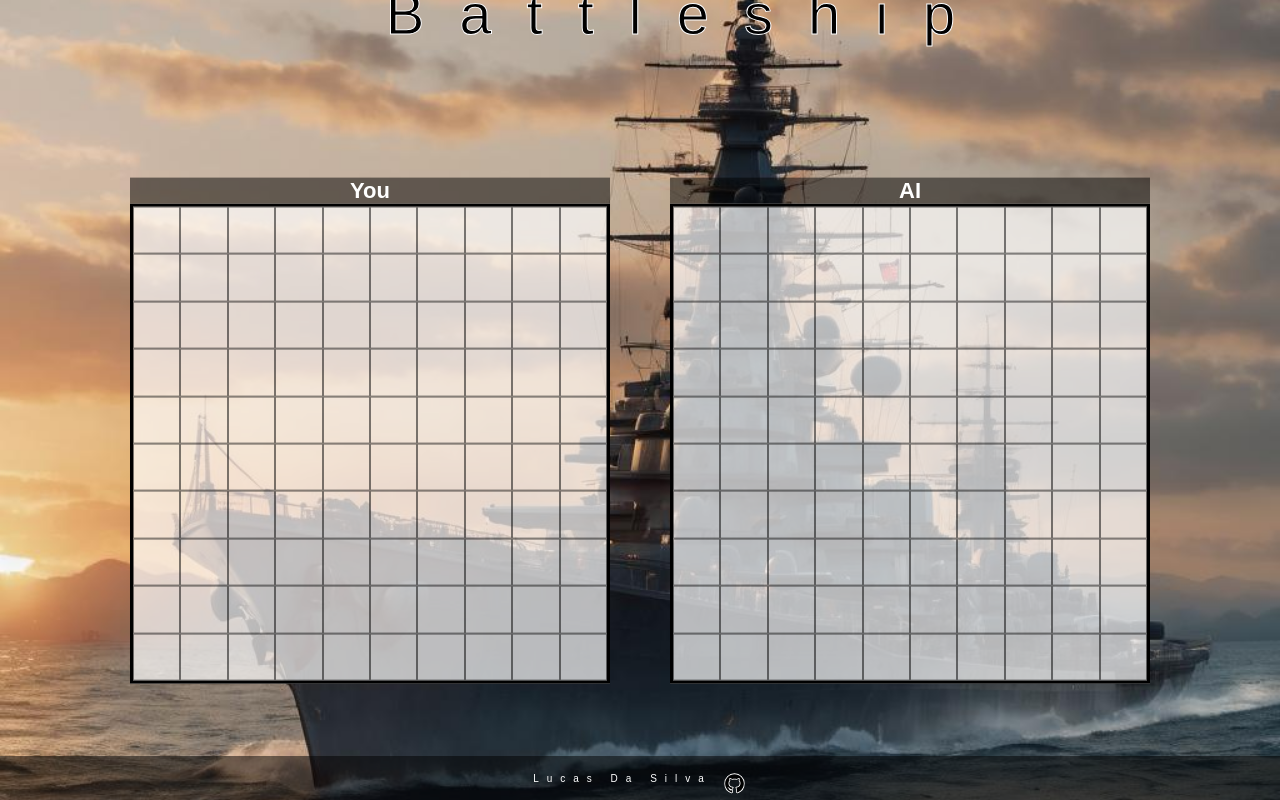
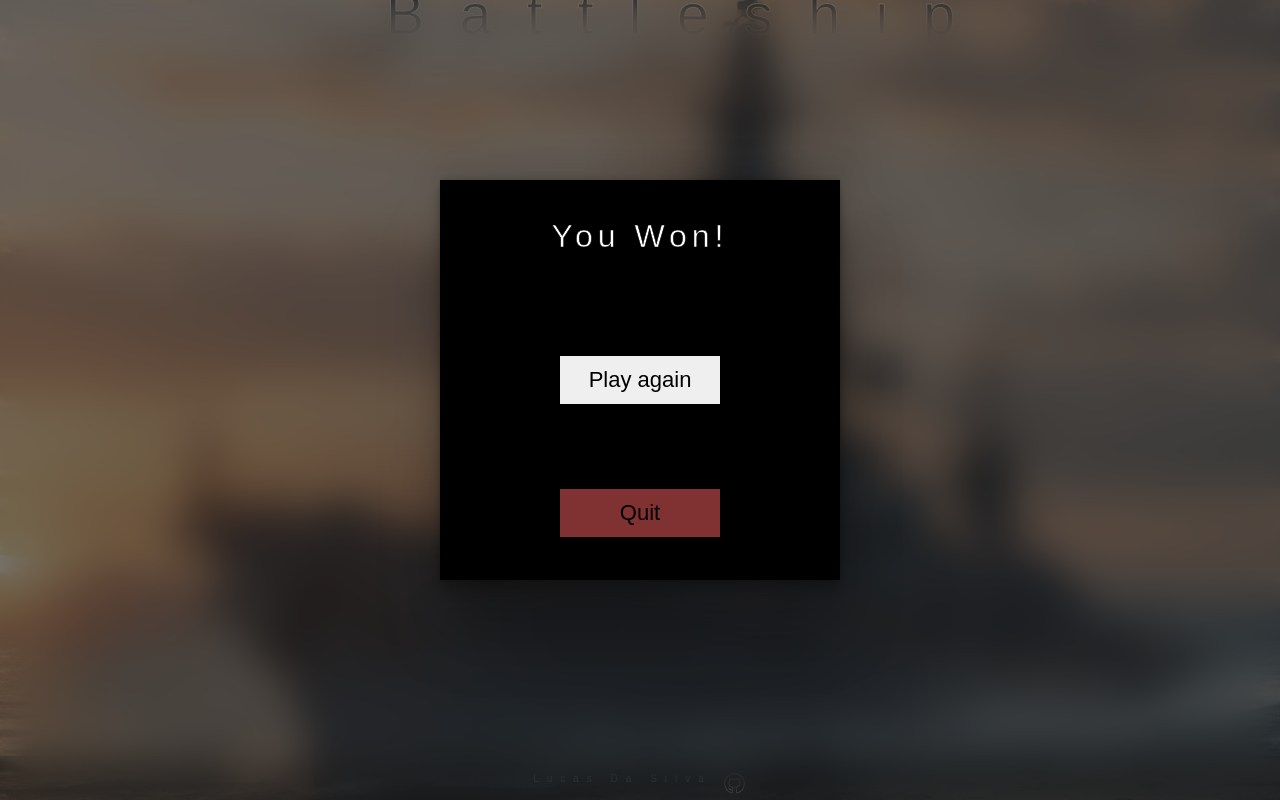
Before and after one commit to LucasDaSilva96/Project-Battleship, a website built with webpack: page template.html in a window 1280 px wide. Built offline with nearby package versions, Linux system fonts and the light colour scheme; a web font is replaced by a local one.

Commit message:
Created the modal and the overlay + added style and structure to them

```diff
--- a/src/style.css
+++ b/src/style.css
@@ -203,6 +203,63 @@ h1 {
   background-color: rgba(0, 0, 0, 0.5);
 }
 
+#overlay {
+  position: fixed; /* Stay in place */
+  z-index: 1; /* Sit on top */
+  left: 0;
+  top: 0;
+  width: 100%; /* Full width */
+  height: 100%; /* Full height */
+  overflow: hidden; /* Enable scroll if needed */
+  background-color: rgba(34, 34, 34, 0.6);
+  backdrop-filter: blur(20px);
+}
+
+#modal {
+  z-index: 10;
+  width: 25rem;
+  height: 25rem;
+  position: absolute;
+  top: 50%;
+  left: 50%;
+  transform: translate(-50%, -50%);
+  background-color: #000000;
+  display: grid;
+  grid-template-rows: repeat(3, 1fr);
+  align-items: center;
+  justify-items: center;
+  box-shadow: rgba(0, 0, 0, 0.25) 0px 54px 55px,
+    rgba(0, 0, 0, 0.12) 0px -12px 30px, rgba(0, 0, 0, 0.12) 0px 4px 6px,
+    rgba(0, 0, 0, 0.17) 0px 12px 13px, rgba(0, 0, 0, 0.09) 0px -3px 5px;
+}
+
+#modal-heading {
+  font-size: 32px;
+  letter-spacing: 5px;
+  color: white;
+  -webkit-text-stroke: 0.5px #000;
+  margin-left: 0rem;
+}
+
+#play-again,
+#quit {
+  width: 10rem;
+  height: 3rem;
+  font-size: 22px;
+  cursor: pointer;
+  border: none;
+  transition: all 0.3s ease;
+}
+
+#play-again:hover,
+#quit:hover {
+  transform: scale(1.1);
+}
+
+#quit {
+  background-color: rgba(255, 101, 101, 0.5);
+}
+
 footer {
   position: absolute;
   bottom: -20px;
--- a/template.html
+++ b/template.html
@@ -186,7 +186,7 @@
         <!--  -->
       </div>
 
-      <div class="ingame-container">
+      <div class="ingame-container hidden">
         <div class="player-container-box">
           <h5>You</h5>
           <div class="player-game-board">
@@ -400,6 +400,22 @@
         </div>
       </div>
       <!--  -->
+      <div id="overlay"></div>
+      <!--  -->
+      <div id="modal">
+        <div>
+          <h1 id="modal-heading">You Won!</h1>
+        </div>
+
+        <div>
+          <button id="play-again">Play again</button>
+        </div>
+
+        <div>
+          <button id="quit">Quit</button>
+        </div>
+      </div>
+      <!--  -->
     </main>
     <!-- prettier-ignore -->
     <footer>
```
